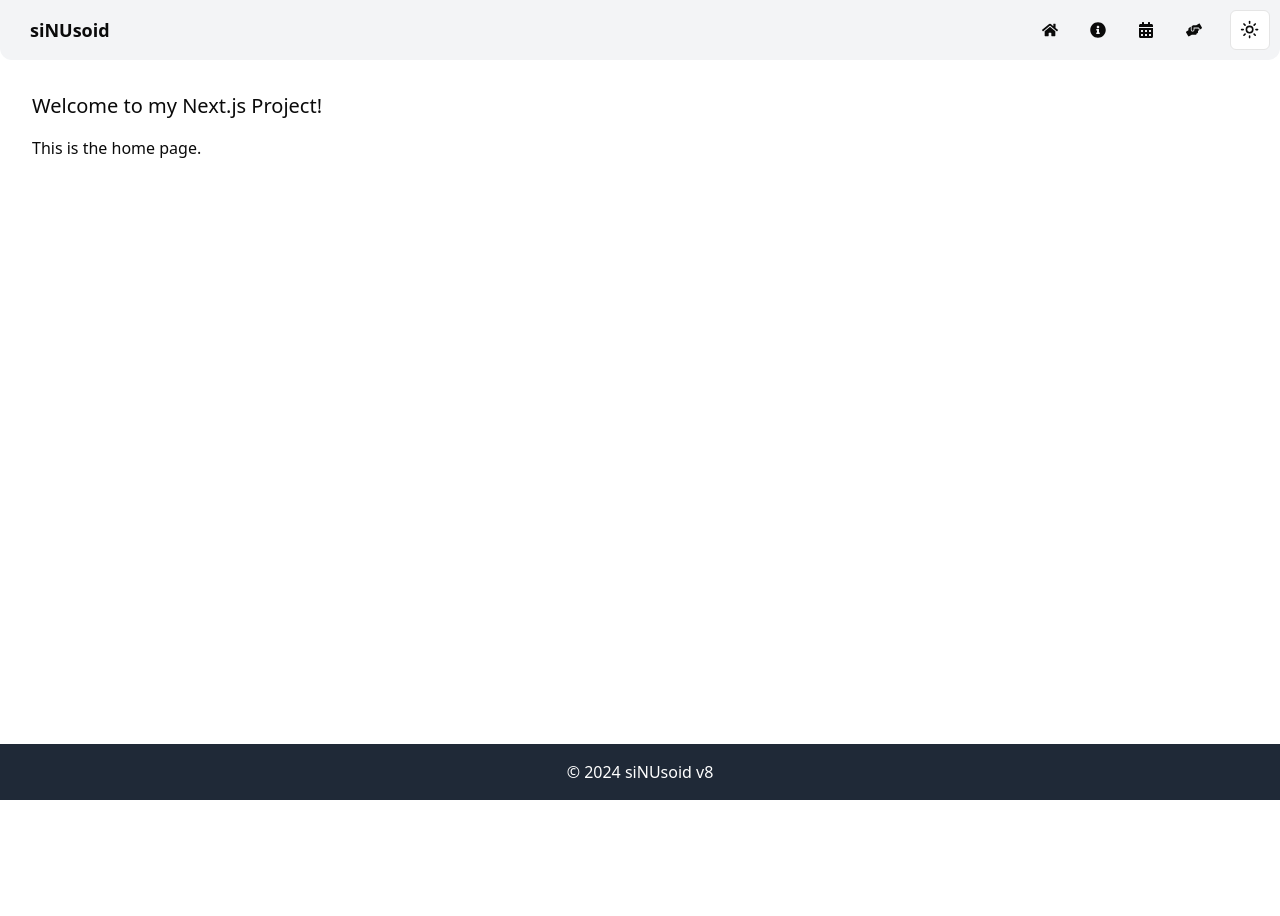
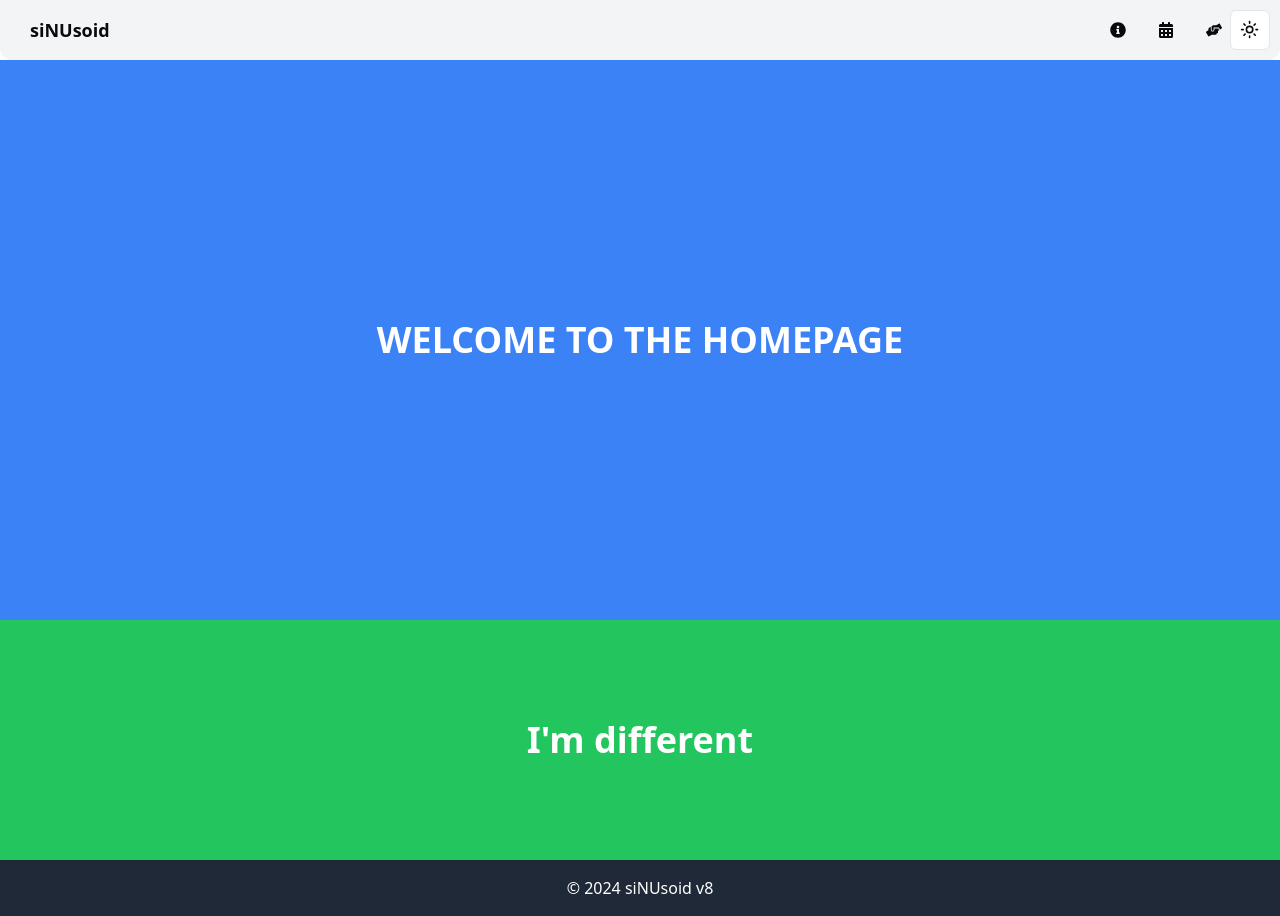
Before and after one commit to thelegendaryarticuno/sinunextfront, a Next.js app: page / in a window 1280 px wide. Before the commit the page ends 800 px from the top, so only its background shows below. Built offline with nearby package versions, Linux system fonts and the light colour scheme.

Commit message:
updated constants of header , hero

```diff
--- /dev/null
+++ b/src/components/Constants/header_cons.tsx
@@ -0,0 +1,47 @@
+// src/components/Constants/header_cons.tsx
+import React from "react";
+import Link from "next/link";
+import { FaInfoCircle, FaCalendarAlt, FaHandsHelping } from "react-icons/fa";
+import { HoverCard, HoverCardTrigger, HoverCardContent } from "../ui/hover-card";
+
+export const navLinkArray = [
+  { href: "/about", text: "About", icon: <FaInfoCircle /> },
+  { href: "/events", text: "Events", icon: <FaCalendarAlt /> },
+  { href: "/sponsors", text: "Sponsors", icon: <FaHandsHelping />, hoverCardSize: "w-24" }, // Adjust hover card size here
+];
+
+const iconClassName = "text-current"; // This will make the color dynamic
+
+export const NavLinks: React.FC = () => (
+  <div className="hidden lg:flex space-x-4">
+    {navLinkArray.map((navLink, idx) => (
+      <HoverCard key={`navlink_${idx}`}>
+        <HoverCardTrigger asChild>
+          <Link href={navLink.href}>
+            <div className={`p-2 ${iconClassName} dark:text-[#FADAC1]`}>
+              {navLink.icon}
+            </div>
+          </Link>
+        </HoverCardTrigger>
+        <HoverCardContent className={navLink.hoverCardSize ? navLink.hoverCardSize : "w-20"}>
+          <div className="text-center">{navLink.text}</div>
+        </HoverCardContent>
+      </HoverCard>
+    ))}
+  </div>
+);
+
+export const MobileNavLinks: React.FC = () => (
+  <div className="lg:hidden mt-2 space-y-2">
+    {navLinkArray.map((navLink, idx) => (
+      <Link key={`navlink_${idx}`} href={navLink.href}>
+        <div className="flex items-center p-3 bg-gray-200 dark:bg-gray-800 rounded">
+          <div className={`mr-2 ${iconClassName} dark:text-[#FADAC1]`}>{navLink.icon}</div>
+          <span className="text-black dark:text-[#FADAC1]">{navLink.text}</span>
+        </div>
+      </Link>
+    ))}
+  </div>
+);
+
+export default NavLinks;
--- a/src/components/Header/Header.tsx
+++ b/src/components/Header/Header.tsx
@@ -1,23 +1,15 @@
 // src/components/Header.tsx
 import React, { useEffect, useState } from "react";
-import Link from "next/link";
 import { useTheme } from "next-themes";
-import { FaBars, FaHome, FaInfoCircle, FaCalendarAlt, FaHandsHelping } from "react-icons/fa";
-import { BrandBar, BrandLogo, NavLinks } from "./stylecomponents";
+import { FaBars } from "react-icons/fa";
+import { BrandBar, BrandLogo } from "./stylecomponents";
 import { ModeToggle } from "../ui/modetoggle";
-import { HoverCard, HoverCardTrigger, HoverCardContent } from "../ui/hover-card";
+import NavLinks, { MobileNavLinks } from "../Constants/header_cons";
 
 const Header: React.FC = () => {
   const { theme, setTheme } = useTheme();
   const [mounted, setMounted] = useState(false);
   const [isMenuOpen, setIsMenuOpen] = useState(false);
-
-  const navLinkArray = [
-    { href: "/", text: "Home", icon: <FaHome /> },
-    { href: "/about", text: "About", icon: <FaInfoCircle /> },
-    { href: "/events", text: "Events", icon: <FaCalendarAlt /> },
-    { href: "/sponsors", text: "Sponsors", icon: <FaHandsHelping />, hoverCardSize: "w-24" }, // Adjust hover card size here
-  ];
 
   useEffect(() => {
     setMounted(true);
@@ -25,34 +17,15 @@ const Header: React.FC = () => {
 
   if (!mounted) return null;
 
-  const iconClassName = "text-current"; // This will make the color dynamic
-
   return (
-    <header className="bg-gray-100 dark:bg-gray-900 p-[10px] rounded-b-xl">
+    <header className="bg-gray-100 dark:bg-gray-900 p-[10px] rounded-b-xl fixed top-0 left-0 right-0 z-50">
       <nav className="flex justify-between items-center">
         <BrandBar>
           <BrandLogo href="/" className="pr-4">
             <div className="text-lg font-bold">siNUsoid</div>
           </BrandLogo>
         </BrandBar>
-        <NavLinks>
-          <div className="hidden lg:flex space-x-4">
-            {navLinkArray.map((navLink, idx) => (
-              <HoverCard key={`navlink_${idx}`}>
-                <HoverCardTrigger asChild>
-                  <Link href={navLink.href}>
-                    <div className={`p-2 ${iconClassName} dark:text-[#FADAC1]`}>
-                      {navLink.icon}
-                    </div>
-                  </Link>
-                </HoverCardTrigger>
-                <HoverCardContent className={navLink.hoverCardSize ? navLink.hoverCardSize : "w-20"}>
-                  <div className="text-center">{navLink.text}</div>
-                </HoverCardContent>
-              </HoverCard>
-            ))}
-          </div>
-        </NavLinks>
+        <NavLinks />
         <div className="lg:hidden pr-4">
           <button
             onClick={() => setIsMenuOpen(!isMenuOpen)}
@@ -65,18 +38,7 @@ const Header: React.FC = () => {
           <ModeToggle />
         </div>
       </nav>
-      {isMenuOpen && (
-        <div className="lg:hidden mt-2 space-y-2">
-          {navLinkArray.map((navLink, idx) => (
-            <Link key={`navlink_${idx}`} href={navLink.href}>
-              <div className="flex items-center p-3 bg-gray-200 dark:bg-gray-800 rounded">
-                <div className={`mr-2 ${iconClassName} dark:text-[#FADAC1]`}>{navLink.icon}</div>
-                <span className="text-black dark:text-[#FADAC1]">{navLink.text}</span>
-              </div>
-            </Link>
-          ))}
-        </div>
-      )}
+      {isMenuOpen && <MobileNavLinks />}
     </header>
   );
 };
--- /dev/null
+++ b/src/components/Hero/Hero.tsx
@@ -0,0 +1,16 @@
+import React from 'react';
+
+const Hero: React.FC = () => {
+  return (
+    <div className="w-screen h-screen p-0 m-0">
+      <div className="w-full h-[70vh] flex items-center justify-center bg-blue-500">
+        <h1 className="text-white text-4xl font-bold">WELCOME TO THE HOMEPAGE</h1>
+      </div>
+      <div className="w-full h-[30vh] flex items-center justify-center bg-green-500">
+        <h1 className="text-white text-4xl font-bold">I'm different</h1>
+      </div>
+    </div>
+  );
+};
+
+export default Hero;
--- a/src/components/Layout.tsx
+++ b/src/components/Layout.tsx
@@ -9,7 +9,7 @@ interface LayoutProps {
 
 const Layout: React.FC<LayoutProps> = ({ children }) => {
   return (
-    <div className="flex flex-col min-h-screen">
+    <div className="flex flex-col min-h-screen pt-[60px]"> {/* Added padding to push content below fixed header */}
       <Header />
       <main className="flex-grow">{children}</main>
       <Footer />
--- a/src/pages/index.tsx
+++ b/src/pages/index.tsx
@@ -1,15 +1,11 @@
-import React, { useEffect } from "react";
+import React from "react";
 import Layout from "../components/Layout";
+import Hero from "@/components/Hero/Hero";
 
 const Home: React.FC = () => {
-
-
   return (
     <Layout>
-      <div className="p-8">
-        <h2 className="text-xl mb-4">Welcome to my Next.js Project!</h2>
-        <p>This is the home page.</p>
-      </div>
+      <Hero />
     </Layout>
   );
 };
```
